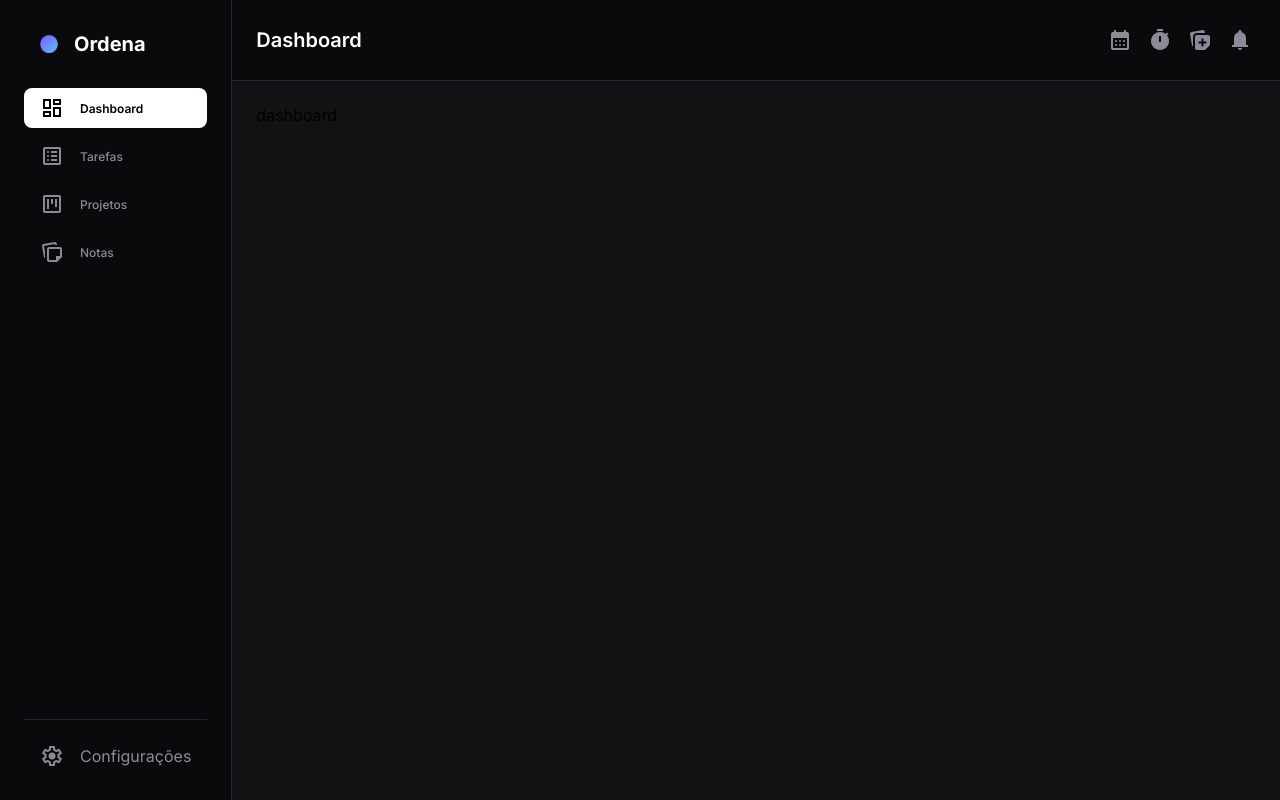
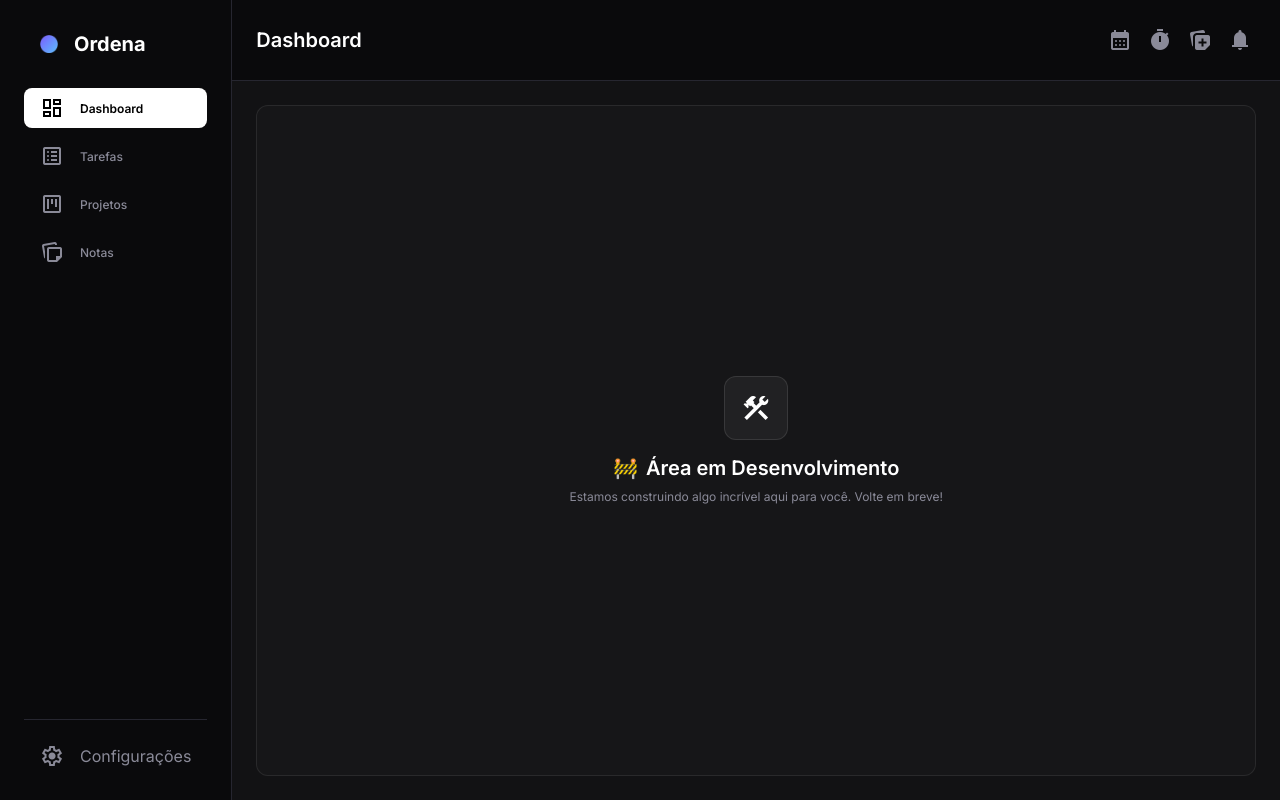
Before and after one commit to rafaelcsilva-dev/ordena, a React (Vite) app: page / in a window 1280 px wide. Built offline with nearby package versions, Linux system fonts and the light colour scheme.

Commit message:
feat(ui): adiciona componente InDevelopment para páginas em construção
- Cria o componente InDevelopment sem botões e sem barra de progresso
- Aplica estilização alinhada com a paleta de cores e variáveis CSS do app
- Integra o componente nas páginas pendentes de desenvolvimento

```diff
--- /dev/null
+++ b/src/components/InDevelopment/InDevelopment.css
@@ -0,0 +1,56 @@
+.in-development {
+  width: 100%;
+  height: 100%;
+  min-height: 400px;
+  display: flex;
+  align-items: center;
+  justify-content: center;
+  background-color: rgba(255, 255, 255, 0.02);
+  border: 1px solid rgba(255, 255, 255, 0.08);
+  border-radius: 12px;
+  padding: var(--s4, 24px);
+  box-sizing: border-box;
+}
+
+.in-development-content {
+  display: flex;
+  flex-direction: column;
+  align-items: center;
+  text-align: center;
+  max-width: 420px;
+  width: 100%;
+}
+
+.in-development .icon-badge {
+  display: flex;
+  align-items: center;
+  justify-content: center;
+  width: 64px;
+  height: 64px;
+  background-color: #ffffff0d;
+  border: 1px solid rgba(255, 255, 255, 0.1);
+  border-radius: 12px;
+  color: var(--text-main, #ffffff);
+  margin-bottom: var(--s3, 16px);
+}
+
+.in-development .icon-badge span {
+  font-size: 32px;
+}
+
+.in-development h2 {
+  display: flex;
+  align-items: center;
+  gap: 8px;
+  font-size: var(--text-large, 20px);
+  font-weight: 600;
+  color: var(--text-main, #ffffff);
+  margin: 0 0 var(--s2, 8px) 0;
+}
+
+.in-development p {
+  font-size: var(--text-small, 14px);
+  color: var(--text-muted, #a1a1aa);
+  line-height: 1.5;
+  margin: 0;
+}
--- /dev/null
+++ b/src/components/InDevelopment/InDevelopment.tsx
@@ -0,0 +1,28 @@
+import Icon from "../../components/Icon/Icon";
+import "./InDevelopment.css";
+
+interface InDevelopmentProps {
+  title?: string;
+  description?: string;
+}
+
+export default function InDevelopment({
+  title = "Área em Desenvolvimento",
+  description = "Estamos construindo algo incrível aqui para você. Volte em breve!",
+}: InDevelopmentProps) {
+  return (
+    <div className="in-development">
+      <div className="in-development-content">
+        <div className="icon-badge">
+          <Icon name="construction" />
+        </div>
+
+        <h2>
+          <span>🚧</span> {title}
+        </h2>
+
+        <p>{description}</p>
+      </div>
+    </div>
+  );
+}
--- a/src/pages/Dashboard/Dashboard.tsx
+++ b/src/pages/Dashboard/Dashboard.tsx
@@ -1,5 +1,9 @@
+import InDevelopment from "../../components/InDevelopment/InDevelopment";
+
 export default function Dashboard() {
-    return(
-        <span>dashboard</span>
-    )
+  return (
+    <>
+      <InDevelopment />
+    </>
+  );
 }
--- a/src/pages/Notepad/Notepad.tsx
+++ b/src/pages/Notepad/Notepad.tsx
@@ -1,3 +1,9 @@
+import InDevelopment from "../../components/InDevelopment/InDevelopment";
+
 export default function Notepad() {
-  return <span>notepad</span>;
+  return (
+    <>
+      <InDevelopment />
+    </>
+  );
 }
--- a/src/pages/Projects/Projects.tsx
+++ b/src/pages/Projects/Projects.tsx
@@ -1,3 +1,9 @@
+import InDevelopment from "../../components/InDevelopment/InDevelopment";
+
 export default function Projects() {
-  return <span>projects</span>;
+  return (
+    <>
+      <InDevelopment />
+    </>
+  );
 }
--- a/src/pages/Settings/Settings.tsx
+++ b/src/pages/Settings/Settings.tsx
@@ -1,3 +1,9 @@
+import InDevelopment from "../../components/InDevelopment/InDevelopment";
+
 export default function Settings() {
-  return <span>settings</span>;
+  return (
+    <>
+      <InDevelopment />
+    </>
+  );
 }
--- a/src/pages/Tasklist/Tasklist.tsx
+++ b/src/pages/Tasklist/Tasklist.tsx
@@ -1,3 +1,9 @@
+import InDevelopment from "../../components/InDevelopment/InDevelopment";
+
 export default function Tasklist() {
-  return <span>tasklist</span>;
+  return (
+    <>
+      <InDevelopment />
+    </>
+  );
 }
```
